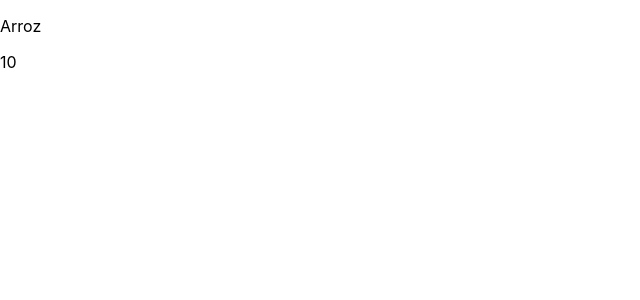
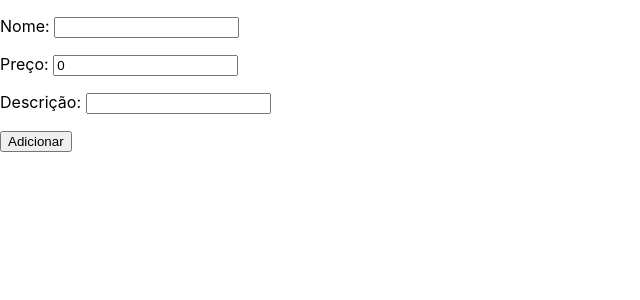
Before and after one commit to Maiconds/learning-react, a React (Create React App) app: page / in a window 1280 px wide. Shown: the top 300 px of the page, without its empty margins (0-640 px from the left). Built offline with nearby package versions, Linux system fonts and the light colour scheme.

Commit message:
Solution step-02

```diff
--- a/src/App.js
+++ b/src/App.js
@@ -1,8 +1,8 @@
 import React from 'react';
-import Product from './components/product/Product';
+import ProductRegister from './components/productregister/ProductRegister';
 
 const App = () => (
-  <Product name="Arroz" price={10} />
+  <ProductRegister />
 );
 
 export default App;
--- /dev/null
+++ b/src/components/productregister/ProductRegister.jsx
@@ -0,0 +1,56 @@
+import React, { Component } from 'react';
+
+class ProductRegister extends Component {
+  constructor(props) {
+    super(props);
+    this.state = {
+      name: '',
+      price: 0,
+      description: '',
+      products: []
+    };
+  }
+
+  change = (e, field) => {
+    const value = e.target.value;
+    e.preventDefault();
+    const isPrice = field === 'price';
+     if (!(isPrice && isNaN(value))) {
+       this.setState({
+        [field]: isPrice ? parseFloat(value) : value
+      });
+     }
+  }
+   addProduct = () => {
+    const { name, price, description } = this.state;
+     if (name !== '' && price !== 0) {
+      this.setState(state => ({
+        name: '',
+        price: 0,
+        description: '',
+        products: [...state.products, { name, price, description }]
+      }));
+    }
+  }
+   render() {
+    const { name, price, description } = this.state;
+    return(
+      <div>
+        <p>
+          Nome: <input type="text" value={name} onChange={e => this.change(e, 'name')} />
+        </p>
+        <p>
+          Preço: <input type="text" value={price.toString()} onChange={e => this.change(e, 'price')} />
+        </p>
+        <p>
+          Descrição: <input type="text" value={description} onChange={e => this.change(e, 'description')} />
+        </p>
+        <p>
+          <button type="button" onClick={this.addProduct} >Adicionar</button>
+        </p>
+      </div>
+    );
+  }
+ }
+
+ export default ProductRegister;
```
